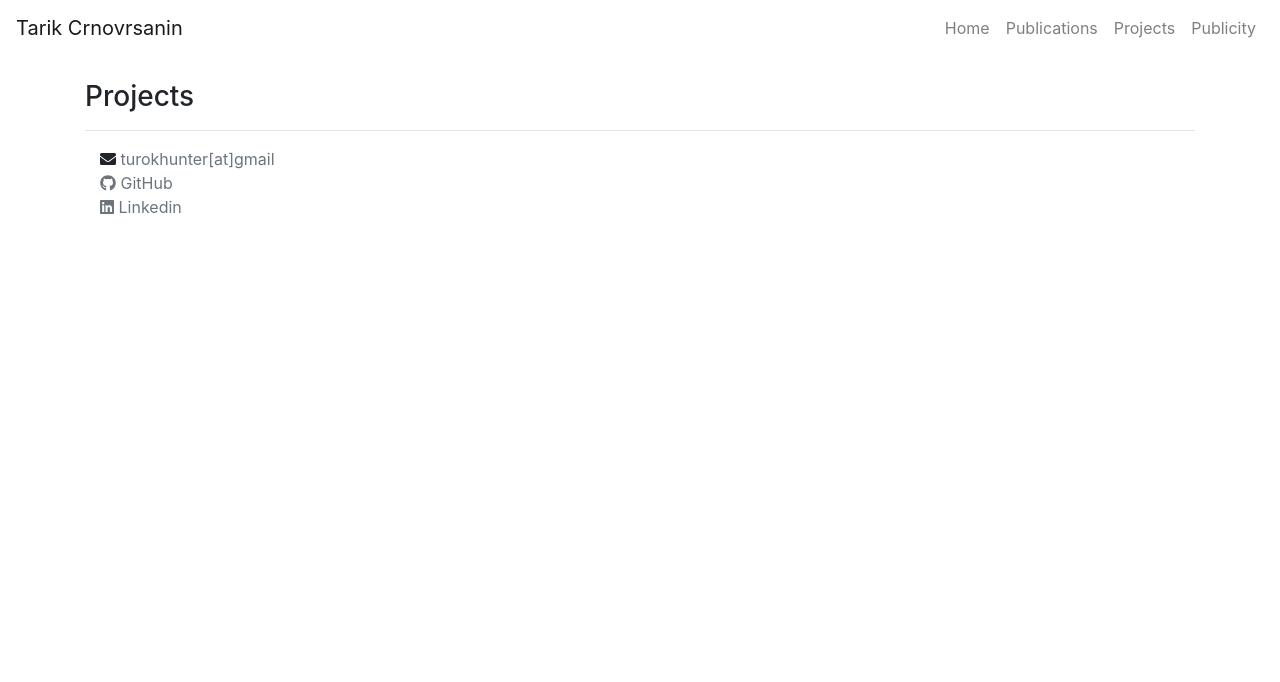
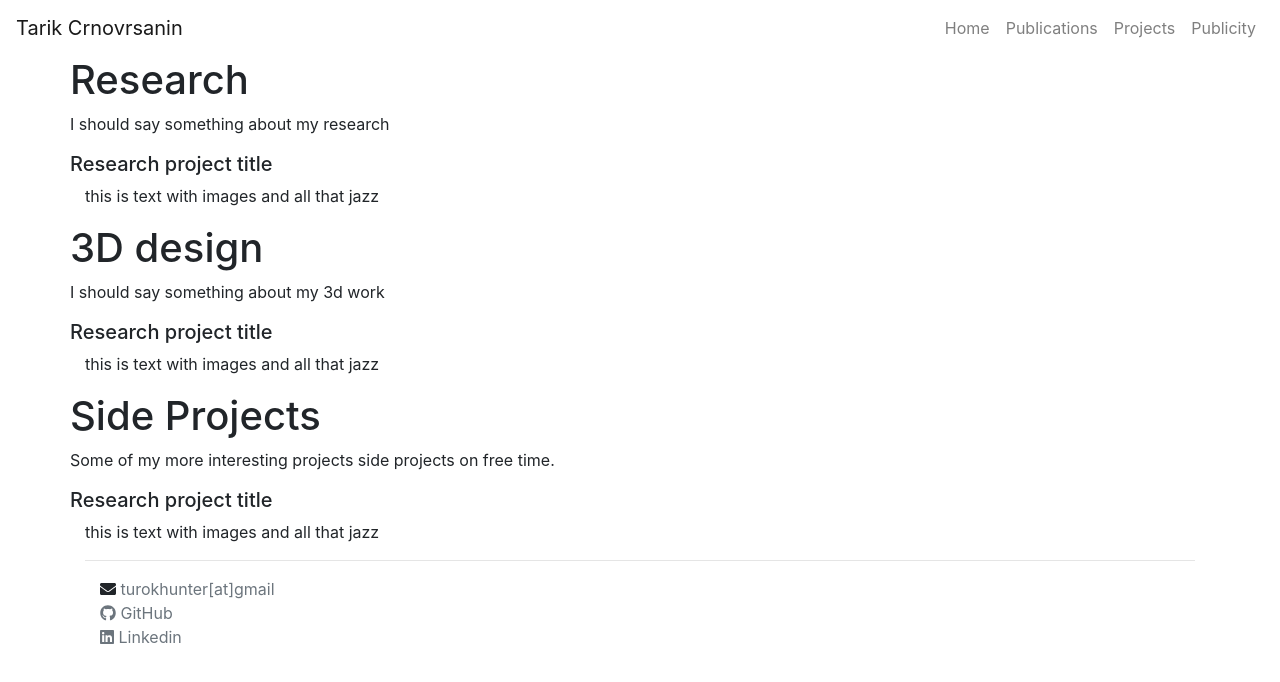
Before and after one commit to lpanavas/personalSite, a React (Create React App) app: page /projects in a window 1280 px wide. Shown: the top 682 px of the page. Built offline with nearby package versions, Linux system fonts and the light colour scheme.

Commit message:
setup formatting for projects

```diff
--- a/src/data/portfolio.json
+++ b/src/data/portfolio.json
@@ -43,107 +43,34 @@
       "keywords": []
     }
   ],
-  "projects": [
+  "projects":  [
       {
-      "name": "middle-out-compression",
-      "displayName": "middle-out-compression",
-      "summary": "Making files smaller",
-      "website": "http://www.hooli.xyz/",
-      "githubUrl": "https://github.com/portfolio-api-demo/middle-out-compression",
-      "primaryLanguage": "",
-      "languages": [
-        "Go",
-        "C++"
-      ],
-      "libraries": [],
-      "images": [
+        "title": "Research",
+        "summary" : "I should say something about my research",
+        "entries": [
           {
-          "resolutions": {
-            "micro": {
-              "url": "https://project-images.gitconnectedcontent.com/88a0a093-c7b7-4928-a6fc-b03d174995de-micro",
-              "size": 1228,
-              "width": 32,
-              "height": 22
-            },
-            "thumbnail": {
-              "url": "https://project-images.gitconnectedcontent.com/88a0a093-c7b7-4928-a6fc-b03d174995de-thumbnail",
-              "size": 4326,
-              "width": 224,
-              "height": 155
-            },
-            "mobile": {
-              "url": "https://project-images.gitconnectedcontent.com/88a0a093-c7b7-4928-a6fc-b03d174995de-mobile",
-              "size": 7821,
-              "width": 400,
-              "height": 277
-            },
-            "desktop": {
-              "url": "https://project-images.gitconnectedcontent.com/88a0a093-c7b7-4928-a6fc-b03d174995de-desktop",
-              "size": 7836,
-              "width": 400,
-              "height": 277
-            }
-          }
-        }
-      ],
-      "videos": [
-        {
-          "url": "https://www.youtube.com/watch?v=oGB_VPrld0U&list=PLTTC1K14KAxHj6AftnRUD28SQaoVauvl3",
-          "source": "youtube",
-          "sourceId": "oGB_VPrld0U"
+            "title": "Research project title",
+            "html" :"<p>this is text with images and all that jazz</p>"
           }
         ]
       },
       {
-      "name": "pied-piper-coin",
-      "displayName": "pied-piper-coin",
-      "summary": "The currency of the open web",
-      "website": "http://www.piedpiper.com/",
-      "githubUrl": "https://github.com/portfolio-api-demo/pied-piper-coin",
-      "primaryLanguage": "",
-      "languages": [
-        "TypeScript",
-        "Go"
-      ],
-      "libraries": [
-        "Node.js",
-        "React"
-      ],
-      "images": [
+        "title": "3D design",
+        "summary" : "I should say something about my 3d work",
+        "entries": [
           {
-          "resolutions": {
-            "micro": {
-              "url": "https://project-images.gitconnectedcontent.com/d9c4429c-de9b-4678-9f32-577dfcf89a08-micro",
-              "size": 1337,
-              "width": 32,
-              "height": 25
+            "title": "Research project title",
+            "html" :"<p>this is text with images and all that jazz</p>"
+          }
+        ]
       },
-            "thumbnail": {
-              "url": "https://project-images.gitconnectedcontent.com/d9c4429c-de9b-4678-9f32-577dfcf89a08-thumbnail",
-              "size": 8197,
-              "width": 224,
-              "height": 176
-            },
-            "mobile": {
-              "url": "https://project-images.gitconnectedcontent.com/d9c4429c-de9b-4678-9f32-577dfcf89a08-mobile",
-              "size": 26404,
-              "width": 600,
-              "height": 470
-            },
-            "desktop": {
-              "url": "https://project-images.gitconnectedcontent.com/d9c4429c-de9b-4678-9f32-577dfcf89a08-desktop",
-              "size": 28130,
-              "width": 800,
-              "height": 627
-            }
-          }
-        }
-      ],
-      "videos": [
       {
-          "url": "https://www.youtube.com/watch?v=4pWD2ug4kV8",
-          "source": "youtube",
-          "sourceId": "4pWD2ug4kV8"
+        "title": "Side Projects",
+        "summary" : "Some of my more interesting projects side projects on free time.",
+        "entries": [
+          {
+            "title": "Research project title",
+            "html" :"<p>this is text with images and all that jazz</p>"
           }
         ]
       }
@@ -228,6 +155,7 @@
         "venue": "Conference on Human Factors in Computing Systems(CHI), pp. 33--42, ",
         "year":"2014",
         "url" : "http://vis.cs.ucdavis.edu/papers/blink.pdf",
+        "previewvideo" : "https://www.youtube.com/watch?v=WXFYEfxMF8I",
         "image": "Stimulating.png"
       },
       {
--- a/src/pages/Projects/Projects.js
+++ b/src/pages/Projects/Projects.js
@@ -1,14 +1,38 @@
 import React from 'react';
 import Layout from '../../components/Layout';
-import { SectionTitle, Paragraph, Pill } from '../../styles';
+import { Row} from 'react-bootstrap'
 // import { ProfileLink } from './styles';
+
+const Entry = ({entry}) => {
+  return (
+    <>
+      <Row>
+        <h5>
+          {entry.title}
+        </h5>
+      </Row>
+      <div dangerouslySetInnerHTML = {{__html:entry.html}}></div>
+    </>
+  )
+}
+
 
 const Projects = ({ user }) => {
   return (
     <Layout user={user}>
-      <div>
-        <SectionTitle>Projects</SectionTitle>
-      </div>
+        {user.projects.map(section => (
+          <>
+            <Row>
+              <h1>{section.title}</h1>
+            </Row>
+            <Row>
+              <p>{section.summary}</p>
+            </Row>
+            {section.entries.map(entry =>(
+                <Entry entry={entry}/>
+            ))}
+          </>
+        ))}
     </Layout>
   );
 };
--- a/src/pages/Publications/Publications.js
+++ b/src/pages/Publications/Publications.js
@@ -1,6 +1,6 @@
 import React from 'react';
 import Layout from '../../components/Layout';
-import { SectionTitle, Paragraph, Pill } from '../../styles';
+import { SectionTitle} from '../../styles';
 import { Image, Row, Col} from 'react-bootstrap';
 import {StyledImage} from './styles';
 
@@ -8,7 +8,9 @@ const BoldName = ({text = ''})=>{
     return (
         <div dangerouslySetInnerHTML={{
             __html: text.replace("Crnovrsanin, T", (match, i) => `<b>Crnovrsanin, T</b>`)
-        }}></div>
+        }}>
+
+        </div>
       )
 }
 
```
Lines whose indentation alone changed are shown as unchanged.
